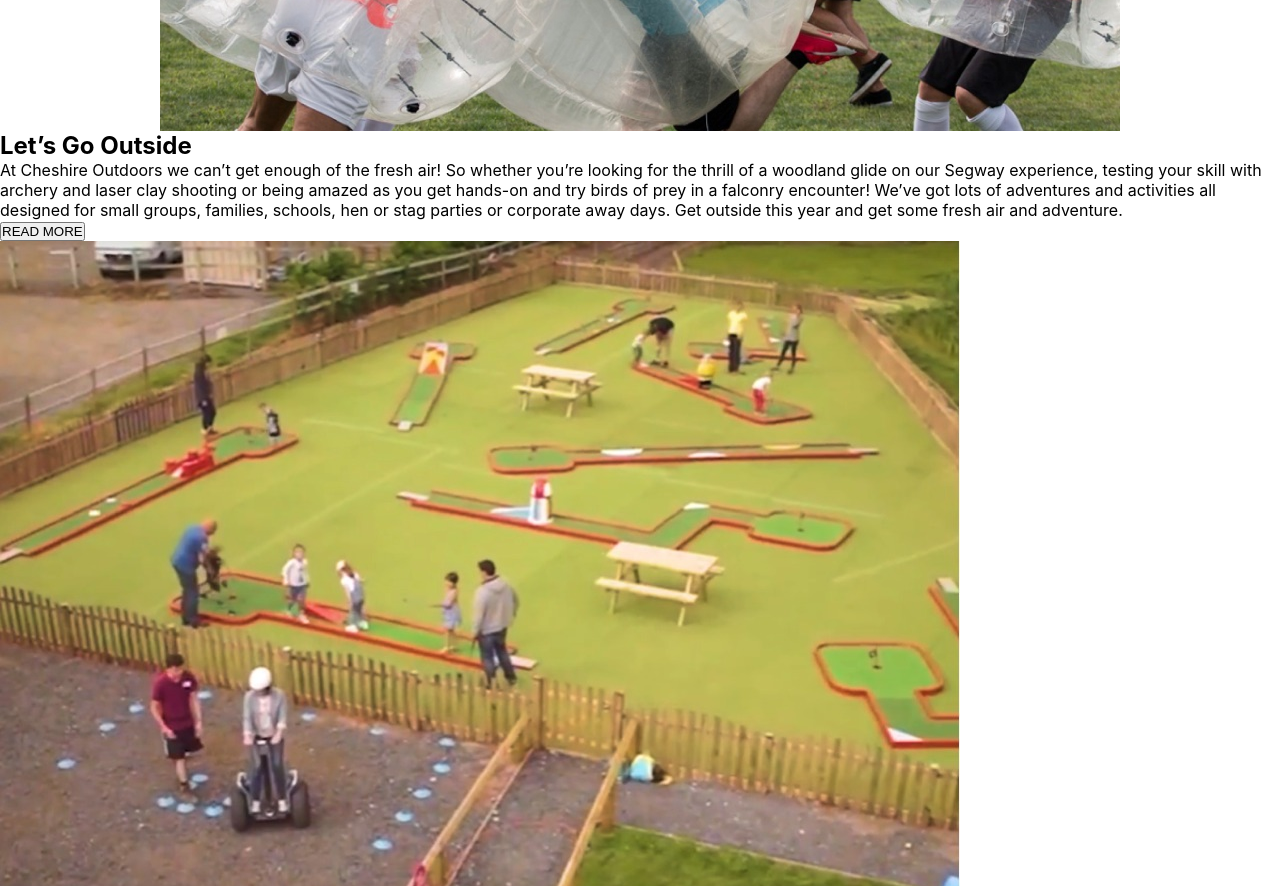
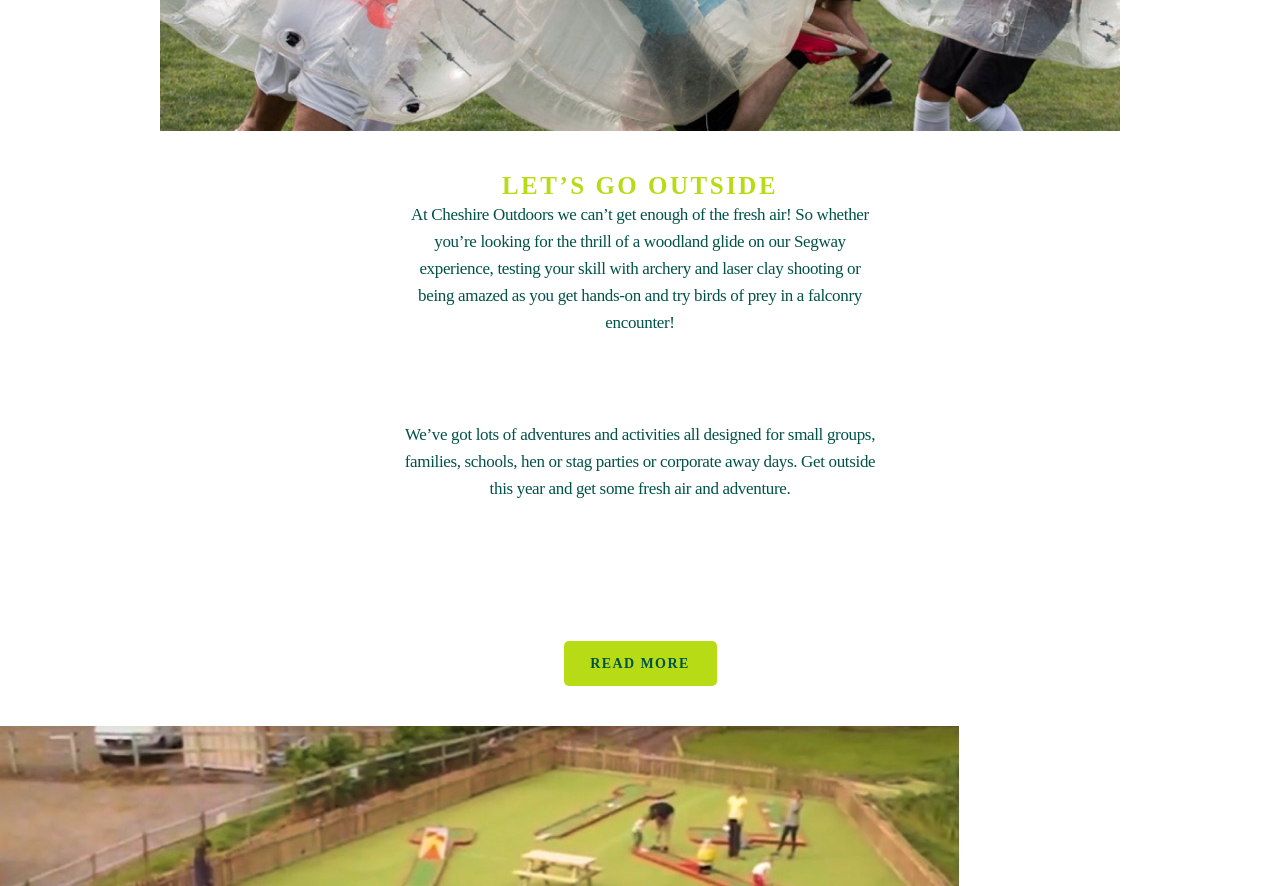
Before and after one commit to leenahiq/Cheshire-Outdoor-React-App, a React (Create React App) app: page / in a window 1280 px wide. Shown: the part 480-1366 px from the top of the page. Built offline with nearby package versions, Linux system fonts and the light colour scheme.

Commit message:
added basic style to main section

```diff
--- /dev/null
+++ b/src/components/main.css
@@ -0,0 +1,71 @@
+article h1 {
+  padding-top: 40px;
+  text-align: center;
+  margin: auto;
+  width: 281px;
+  height: 30px;
+  left: 660px;
+  top: 688px;
+
+  font-family: "Montserrat";
+  font-style: normal;
+  font-weight: 700;
+  font-size: 25px;
+  line-height: 30px;
+
+  text-align: center;
+  letter-spacing: 0.1em;
+  text-transform: uppercase;
+
+  color: #b7dc16;
+}
+
+article p {
+  text-align: center;
+  margin: auto;
+  width: 480px;
+  height: 220px;
+  left: 547px;
+  top: 733px;
+
+  font-family: "IBM Plex Sans";
+  font-style: normal;
+  font-weight: 400;
+  font-size: 17px;
+  line-height: 27px;
+
+  text-align: center;
+  letter-spacing: -0.02em;
+
+  color: #005249;
+}
+
+.article button {
+  margin: auto;
+  width: 153px;
+  height: 45px;
+  left: 724px;
+  top: 1006px;
+
+  background: #b7dc16;
+  border-radius: 5px;
+
+  font-family: "Montserrat";
+  font-style: normal;
+  font-weight: 700;
+  font-size: 14px;
+  line-height: 14px;
+
+  text-align: center;
+  letter-spacing: 0.1em;
+
+  color: #005249;
+  border: none;
+}
+.article {
+  display: flex;
+  justify-content: center;
+  flex-direction: column;
+  flex-wrap: wrap;
+  margin-bottom: 40px;
+}
--- a/src/components/main.jsx
+++ b/src/components/main.jsx
@@ -1,6 +1,7 @@
+import "../components/main.css";
 const Main = () => {
   return (
-    <div>
+    <div className="article">
       <article>
         <h1>Let’s Go Outside </h1>
         <p>
@@ -8,12 +9,15 @@ const Main = () => {
           you’re looking for the thrill of a woodland glide on our Segway
           experience, testing your skill with archery and laser clay shooting or
           being amazed as you get hands-on and try birds of prey in a falconry
-          encounter! We’ve got lots of adventures and activities all designed
-          for small groups, families, schools, hen or stag parties or corporate
-          away days. Get outside this year and get some fresh air and adventure.
+          encounter!
         </p>
-        <button>READ MORE</button>
+        <p>
+          We’ve got lots of adventures and activities all designed for small
+          groups, families, schools, hen or stag parties or corporate away days.
+          Get outside this year and get some fresh air and adventure.
+        </p>
       </article>
+      <button>READ MORE</button>
     </div>
   );
 };
```
